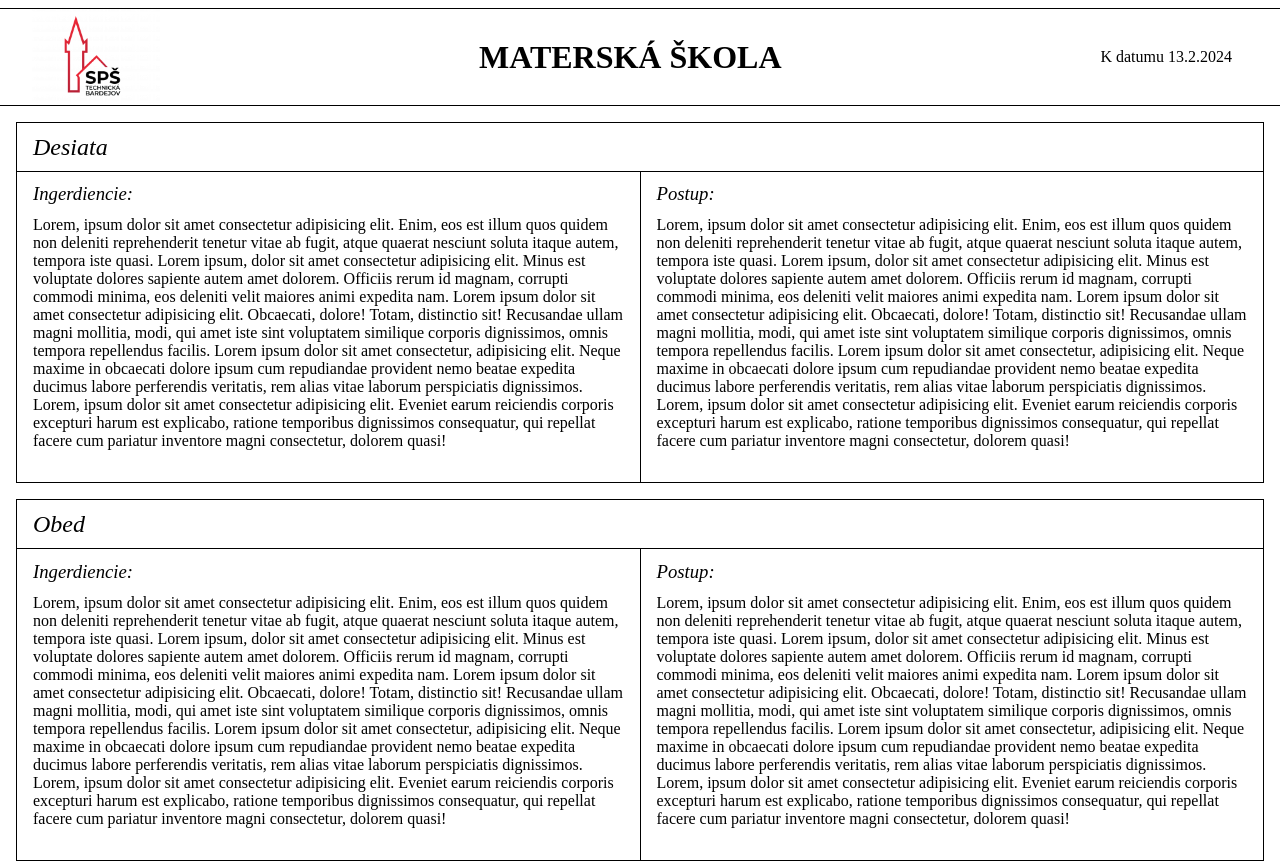
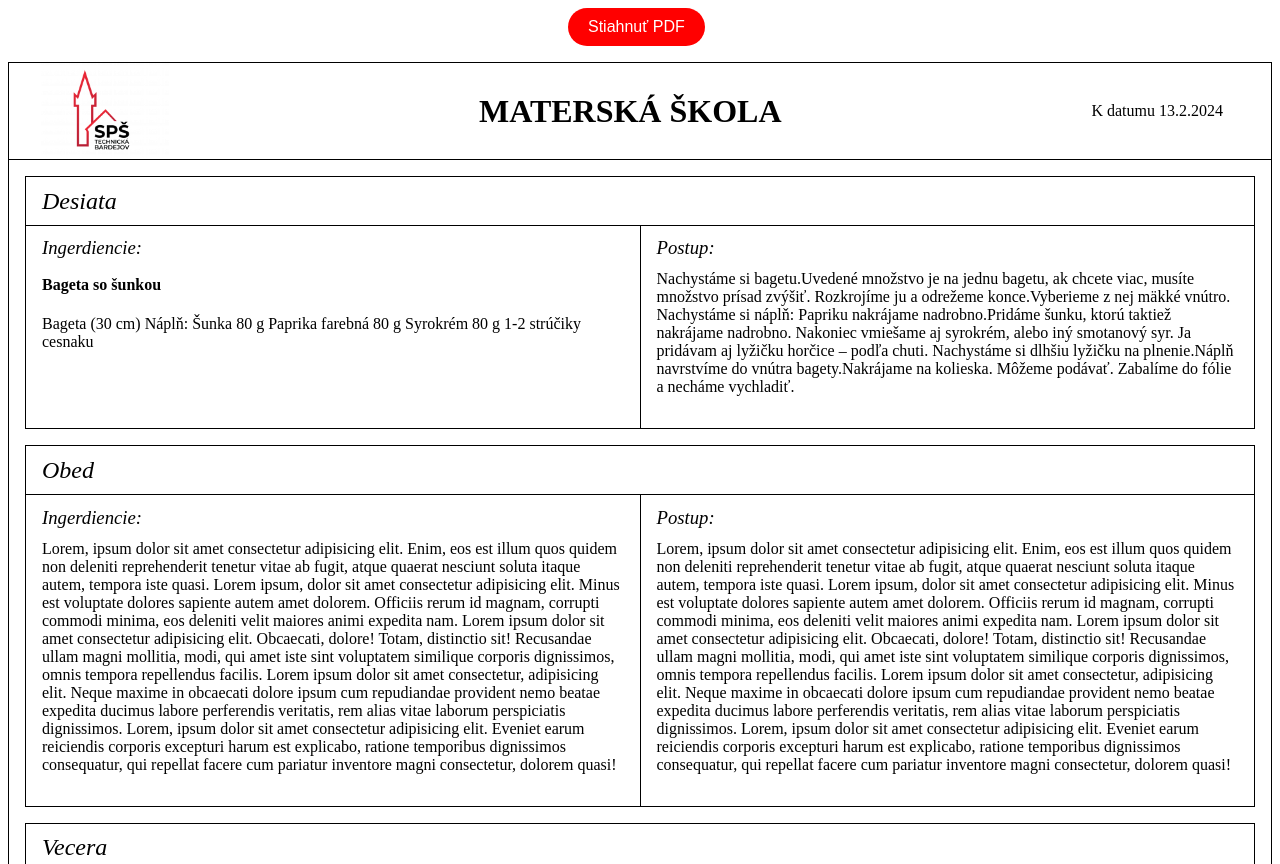
Before and after one commit to WBBR05/PDF, a plain HTML site: page pdf.html in a window 1280 px wide. Shown: the top 864 px of the page. Drawn offline with Linux system fonts and the light colour scheme.

Commit message:
PDF funkuguje

```diff
--- a/pdf.html
+++ b/pdf.html
@@ -4,10 +4,10 @@
     <meta charset="UTF-8">
     <meta name="viewport" content="width=device-width, initial-scale=1.0">
     <title>PDF</title>
-
     <link rel="stylesheet" href="style.css">
 </head>
 <body>
+    <button id="button" onclick="generatePDF()">Stiahnuť PDF</button>
     <div id="ramcek">
         <div id="pdf">
             <div id="header">
@@ -22,11 +22,38 @@
                 <div id="p1-body">
                     <div id="Ingrediencie">
                         <h3>Ingerdiencie:</h3>
-                        <p>Lorem, ipsum dolor sit amet consectetur adipisicing elit. Enim, eos est illum quos quidem non deleniti reprehenderit tenetur vitae ab fugit, atque quaerat nesciunt soluta itaque autem, tempora iste quasi. Lorem ipsum, dolor sit amet consectetur adipisicing elit. Minus est voluptate dolores sapiente autem amet dolorem. Officiis rerum id magnam, corrupti commodi minima, eos deleniti velit maiores animi expedita nam. Lorem ipsum dolor sit amet consectetur adipisicing elit. Obcaecati, dolore! Totam, distinctio sit! Recusandae ullam magni mollitia, modi, qui amet iste sint voluptatem similique corporis dignissimos, omnis tempora repellendus facilis. Lorem ipsum dolor sit amet consectetur, adipisicing elit. Neque maxime in obcaecati dolore ipsum cum repudiandae provident nemo beatae expedita ducimus labore perferendis veritatis, rem alias vitae laborum perspiciatis dignissimos. Lorem, ipsum dolor sit amet consectetur adipisicing elit. Eveniet earum reiciendis corporis excepturi harum est explicabo, ratione temporibus dignissimos consequatur, qui repellat facere cum pariatur inventore magni consectetur, dolorem quasi!</p>
+                        <p><h4><strong>Bageta so šunkou</strong></h4>
+                            Bageta (30 cm)
+
+                            Náplň:
+
+                            Šunka 80 g
+
+                            Paprika farebná 80 g
+
+                            Syrokrém 80 g
+
+                            1-2 strúčiky cesnaku</p>
                     </div>
                     <div id="Postup">
                         <h3>Postup:</h3>
-                        <p>Lorem, ipsum dolor sit amet consectetur adipisicing elit. Enim, eos est illum quos quidem non deleniti reprehenderit tenetur vitae ab fugit, atque quaerat nesciunt soluta itaque autem, tempora iste quasi. Lorem ipsum, dolor sit amet consectetur adipisicing elit. Minus est voluptate dolores sapiente autem amet dolorem. Officiis rerum id magnam, corrupti commodi minima, eos deleniti velit maiores animi expedita nam. Lorem ipsum dolor sit amet consectetur adipisicing elit. Obcaecati, dolore! Totam, distinctio sit! Recusandae ullam magni mollitia, modi, qui amet iste sint voluptatem similique corporis dignissimos, omnis tempora repellendus facilis. Lorem ipsum dolor sit amet consectetur, adipisicing elit. Neque maxime in obcaecati dolore ipsum cum repudiandae provident nemo beatae expedita ducimus labore perferendis veritatis, rem alias vitae laborum perspiciatis dignissimos. Lorem, ipsum dolor sit amet consectetur adipisicing elit. Eveniet earum reiciendis corporis excepturi harum est explicabo, ratione temporibus dignissimos consequatur, qui repellat facere cum pariatur inventore magni consectetur, dolorem quasi!</p>
+                        <p>Nachystáme si bagetu.Uvedené množstvo je na jednu bagetu, ak chcete viac, musíte množstvo prísad zvýšiť.
+
+                            Rozkrojíme ju a odrežeme konce.Vyberieme z nej mäkké vnútro.
+
+                            Nachystáme si náplň:
+
+                            Papriku nakrájame nadrobno.Pridáme šunku, ktorú taktiež nakrájame nadrobno.
+
+                            Nakoniec vmiešame aj syrokrém, alebo iný smotanový syr.
+                            Ja pridávam aj lyžičku horčice – podľa chuti.
+
+Nachystáme si dlhšiu lyžičku na plnenie.Náplň navrstvíme do vnútra bagety.Nakrájame na kolieska.
+
+Môžeme podávať.
+
+Zabalíme do fólie a necháme vychladiť.
+                             </p>
                     </div>
                 </div>
                 <div id="p1">
@@ -56,6 +83,7 @@
                     </div>
             </div>
         <script src="script.js"></script>
+        <script src="https://cdnjs.cloudflare.com/ajax/libs/html2pdf.js/0.10.1/html2pdf.bundle.min.js"></script>
     </div>
 </body>
 </html>
--- a/script.js
+++ b/script.js
@@ -1,3 +1,15 @@
+//Datum
 const currentDate = new Date();
 const formattedDate = `K datumu ${currentDate.getDate()}.${currentDate.getMonth() + 1}.${currentDate.getFullYear()}`;
 document.getElementById("datum").innerHTML = formattedDate;
+//PDF stiahnutie
+var opt = {
+    filename: 'Výdajka.pdf',
+    margin: 0.05,
+    html2canvas: { scale: 2},
+    jsPDF: { unit: 'in', format: 'letter', orientation: 'portrait' }
+}
+function generatePDF(){
+    const element = document.getElementById("pdf");
+    html2pdf().set(opt).from(element).save();
+}
--- a/style.css
+++ b/style.css
@@ -6,7 +6,7 @@
 
 }
 #pdf{
-    width: 80rem;
+    width: auto;
     max-height: auto;
     border: 1px solid black;
 
@@ -14,7 +14,7 @@
 /* Hlavicka */
 #header{
     display: flex;
-    width: 80rem;
+    max-width: auto;
     height: 6rem;
     border-bottom: 1px solid black;
     align-items: center;
@@ -58,7 +58,9 @@
 }
 #Ingrediencie{
     border-right: 1px solid black;
-    max-width: 40rem;
+    /* max-width: 40rem; */
+    flex: 1;
+    width: fit-content;
     padding: 1rem 1rem 1rem 1rem;
 }
 #Ingrediencie h3{
@@ -67,7 +69,9 @@
     margin: -0.3rem 0rem -0.3rem 0rem;
 }
 #Postup{
-    max-width: 40rem;
+    /*max-width: 40rem; */
+    flex:1;
+    width: fit-content;
     padding: 1rem 1rem 1rem 1rem;
 }
 #Postup h3{
@@ -75,3 +79,20 @@
     font-style: oblique;
     margin: -0.3rem 0rem -0.3rem 0rem;
 }
+#button{
+    display: flex;
+    margin-left: 35rem;
+    margin-bottom: 1rem;
+    background-color:#ff0000;
+    color: white;
+    border: none;
+    padding: 10px 20px;
+    border-radius: 20px;
+    font-family: Arial, sans-serif;
+    font-size: 16px;
+    cursor: pointer;
+    transition: background-color 0.3s, color 0.3s;
+}
+#button:hover{
+    background-color: #a80707;
+}
```
